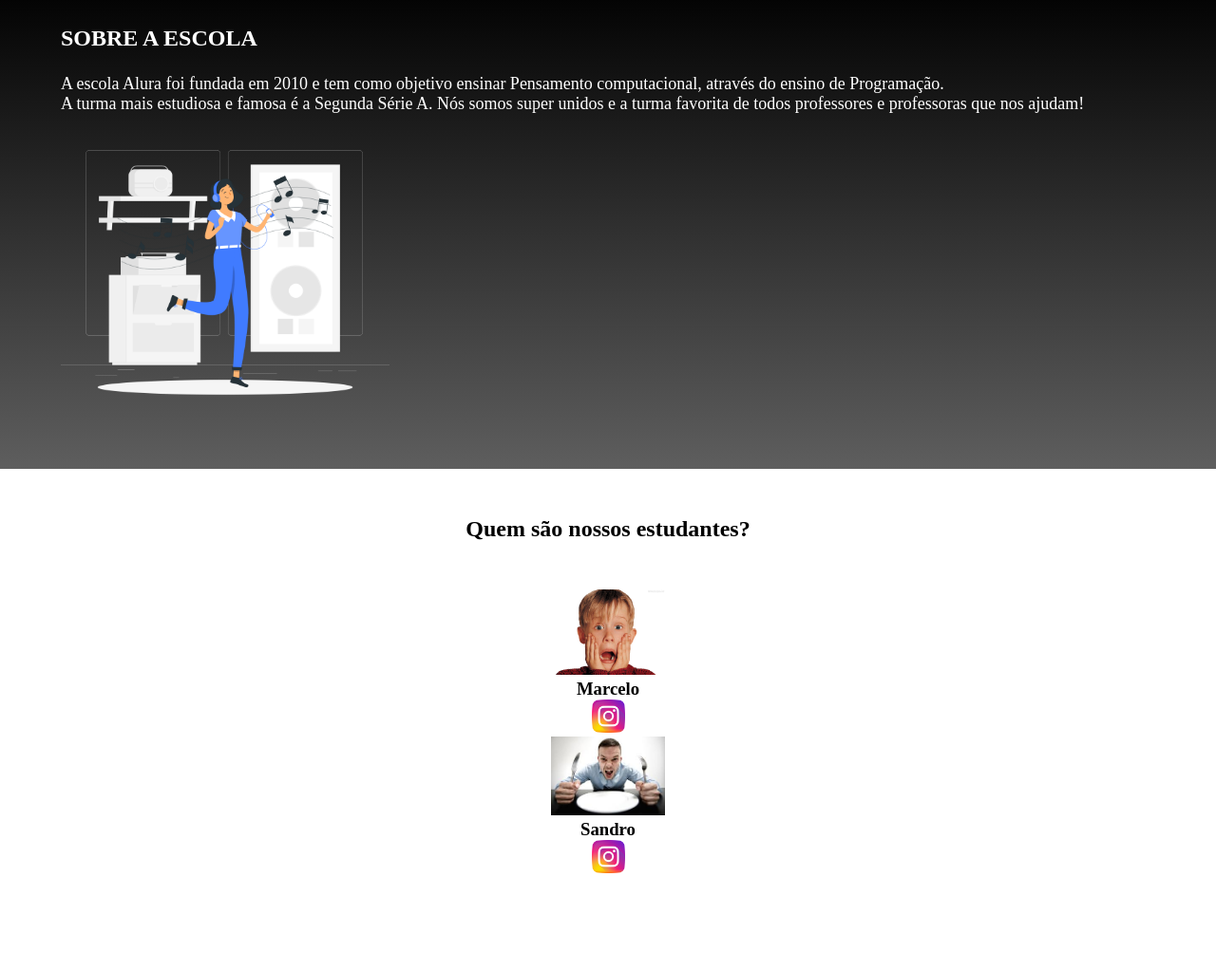
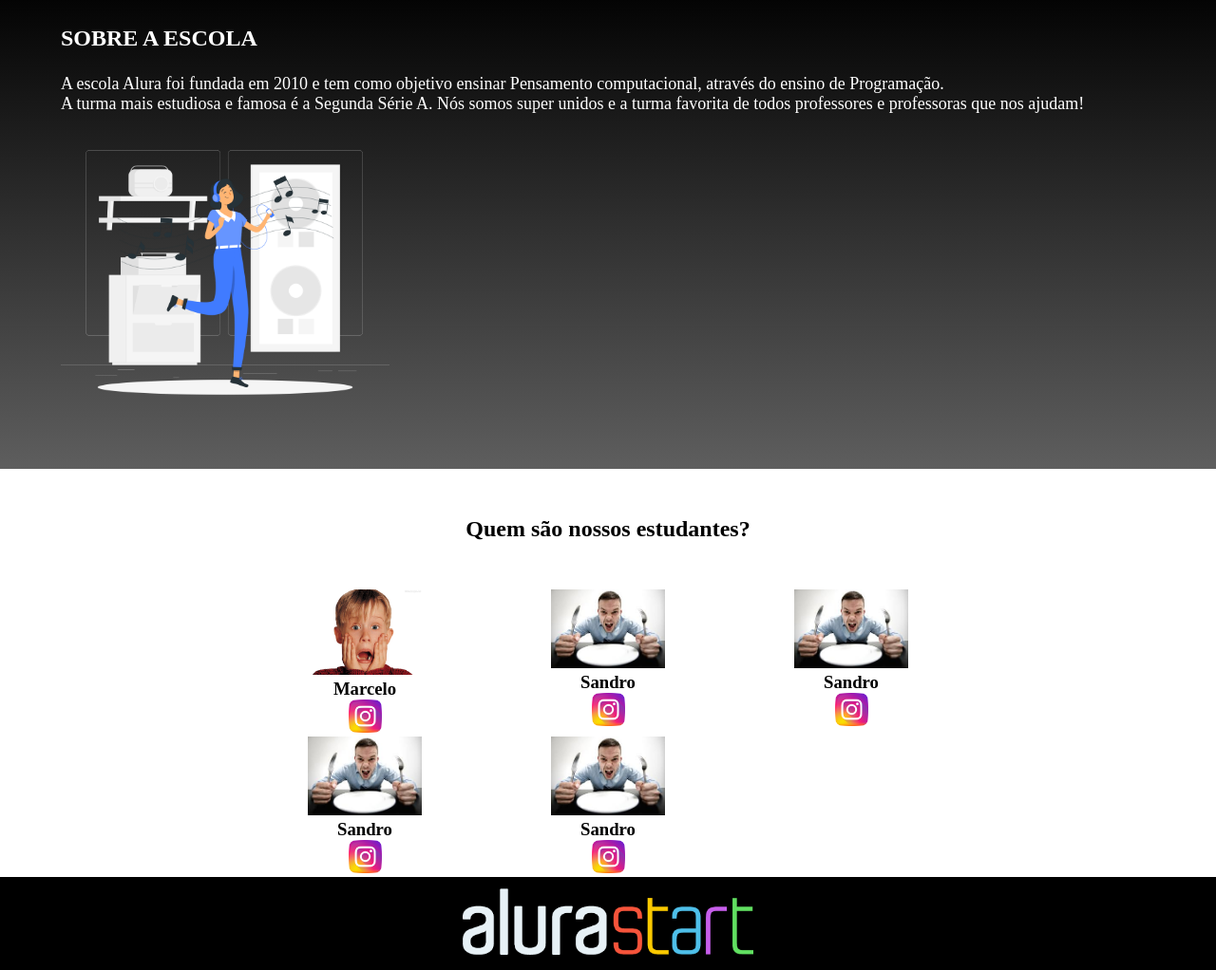
Before and after one commit to Zynho1108/pedro-e-bea-love, a plain HTML site: page pedro-e-bea-love-main/index.html in a window 1280 px wide. Shown: the part 244-1266 px from the top of the page at 95% size. Before the commit the page ends 1168 px from the top, so only its background shows below. Drawn offline with Linux system fonts and the light colour scheme.

Commit message:
Add files via upload

```diff
--- a/pedro-e-bea-love-main/index.html
+++ b/pedro-e-bea-love-main/index.html
@@ -12,7 +12,7 @@
         <ul class="retalho-lista">
     <li class="retalho-lista-item">Escola</li>
        <li class="retalho-lista-item">Estudante</li>
-    </ul>
+
     </header>
     <section class="xitaozin">
        <div class="xitaozin-div">
@@ -29,19 +29,41 @@
 
 <section  class= "estudante">
 <h2 class="estudante-titulo">Quem são nossos estudantes?</h2>
-<div class="estudante-todos"></div>
-<div class="estudante-div">
-<img class="estudante-imagem" src="Esqueceram.jpg" alt="foto do marcelo">
+<div class="estudante-todos">
+  <span></span>
+<div class="estudante-div1">
+ <img class="estudante-imagem" src="Esqueceram.jpg" alt="foto do marcelo">
 <h3 class="estudante-nome">Marcelo</h3>
-<img class="estudante-icone" src="instagram.png" alt="icone instagram">
+<a href="https://github.com/Zynho1108"><img class="estudante-icone" src="instagram.png" alt="icone instagram"></a>
 </div>
 <div class="estudante-div2">
 <img class="estudante-imagem" src="images.jpeg" alt="foto do sandro">
 <h3 class="estudante-nome">Sandro</h3>
-<img class="estudante-icone" src="instagram.png" alt="icone instagram">
+<a href="https://github.com/Zynho1108"><img class="estudante-icone" src="instagram.png" alt="icone instagram"></a>
 </div>
+<div class="estudante-div2">
+  </a><img class="estudante-imagem" src="images.jpeg" alt="foto do sandro">
+  <h3 class="estudante-nome">Sandro</h3>
+  <a href="https://github.com/Zynho1108"><img class="estudante-icone" src="instagram.png" alt="icone instagram"></a>
+  </div>
+  <span></span>
+  <span></span>
+  <div class="estudante-div2">
+    </a><img class="estudante-imagem" src="images.jpeg" alt="foto do sandro">
+    <h3 class="estudante-nome">Sandro</h3>
+    <a href="https://github.com/Zynho1108"><img class="estudante-icone" src="instagram.png" alt="icone instagram"></a>
+    </div>
+    <div class="estudante-div2">
+      </a><img class="estudante-imagem" src="images.jpeg" alt="foto do sandro">
+      <h3 class="estudante-nome">Sandro</h3>
+      <a href="https://github.com/Zynho1108"><img class="estudante-icone" src="instagram.png" alt="icone instagram"></a>
+      </div>
+
+
 </div>
 </section>
-</ul>
+<footer class="rodape">
+<img class="rodape-imagem" src="images.png" alt="logo da alura start">
+</footer>
 </body>
 </html>
--- a/pedro-e-bea-love-main/style.css
+++ b/pedro-e-bea-love-main/style.css
@@ -64,15 +64,14 @@ width: 90%;
 width: 35px;
 
 }
-.estudante-div{
+.estudante-div1{
 text-align: center;
 
 }
 
 .estudante-div2{
   text-align: center;
-
-  }
+}
 
   .estudante-titulo{
 text-align: center;
@@ -80,6 +79,16 @@ padding: 50PX 0;
   }
 
  .estudante-todos{
-display: grid;
-grid-template-columns: 20% 20% 20% 20% 20%;
+  display: grid;
+  grid-template-columns: 20% 20% 20% 20% 20%;
  }
+
+.rodape{
+background-color: black;
+text-align: center;
+}
+.rodape-imagem{
+  height: 70px;
+  padding: 12px 0;
+  text-align: center;
+}
```
